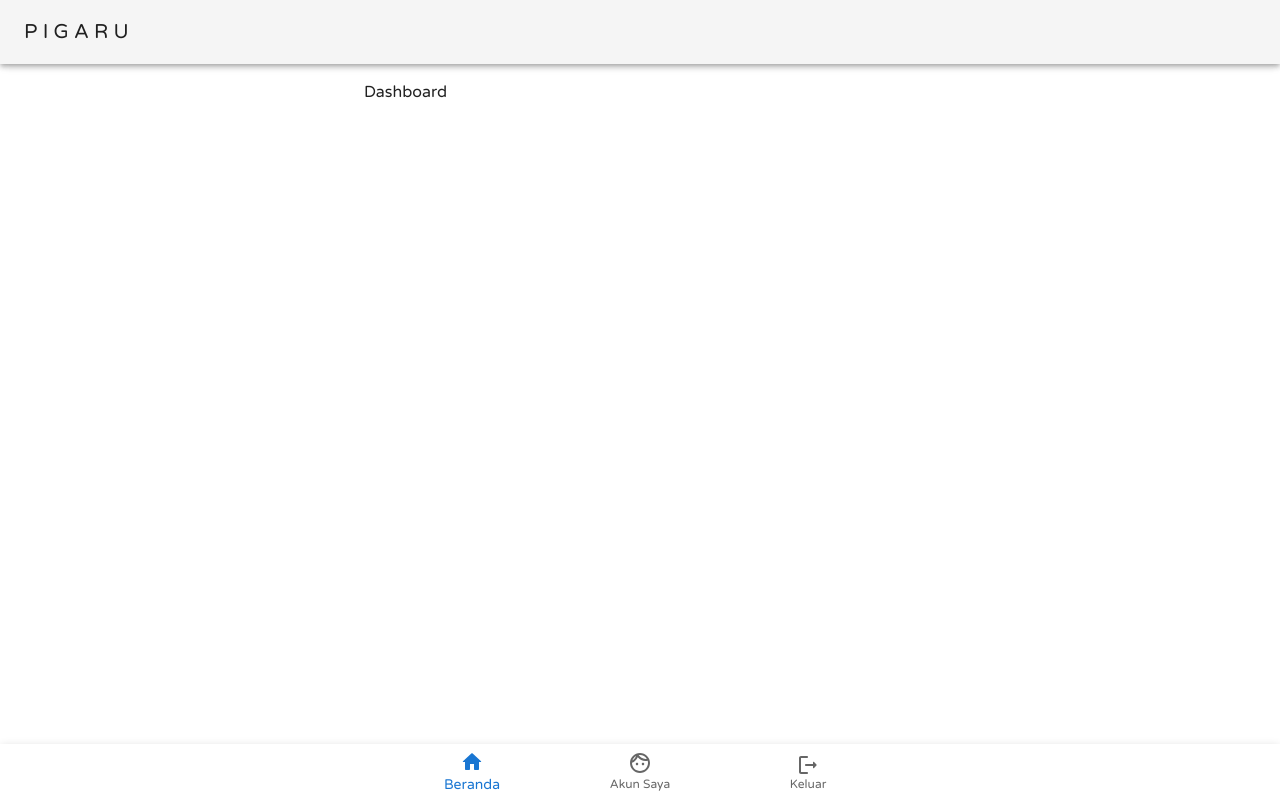
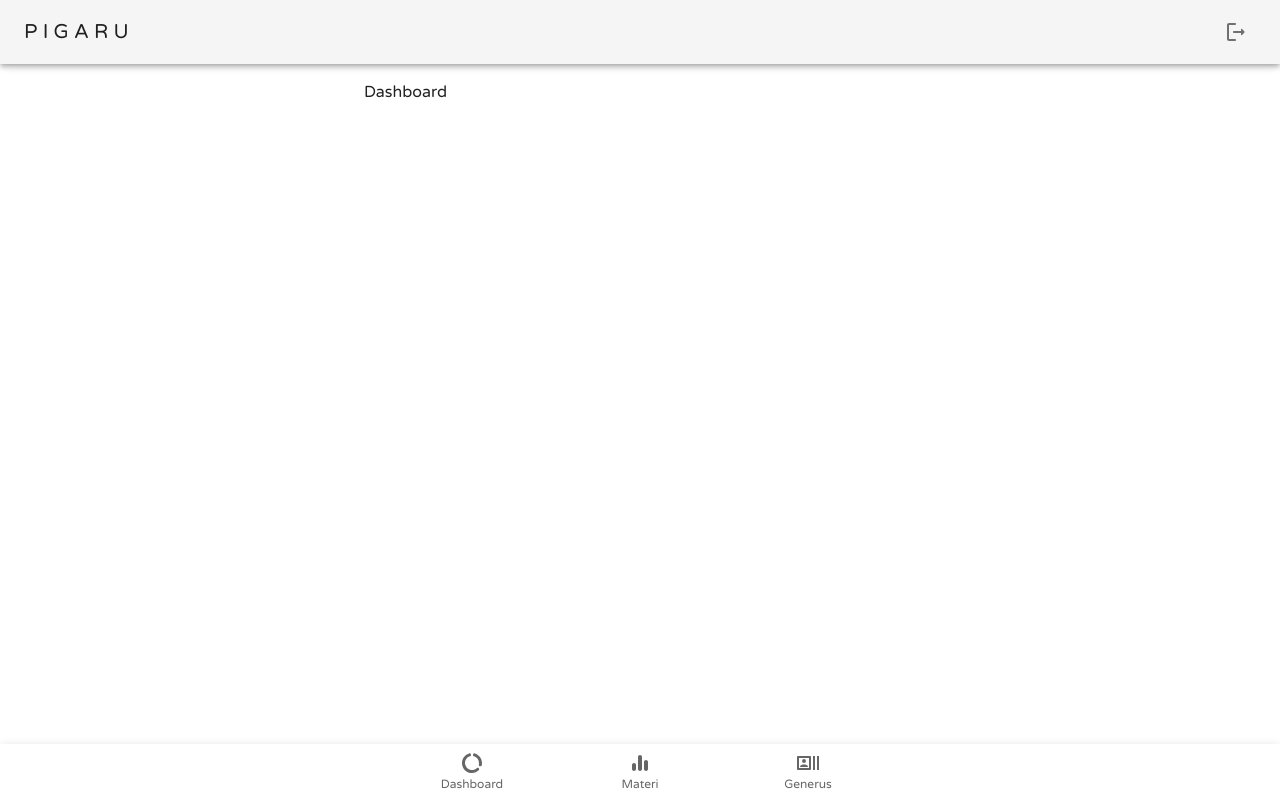
Before and after one commit to samudra-ajri/ppgbs1-web, a React (Create React App) app: page / in a window 1280 px wide. Built offline with nearby package versions, Linux system fonts and the light colour scheme; no server answers; sample sign-in values are in the browser's storage.

Commit message:
Add admin buttons nav

```diff
--- a/src/components/BottomNav.jsx
+++ b/src/components/BottomNav.jsx
@@ -1,26 +1,18 @@
 import { BottomNavigation, BottomNavigationAction, Paper } from "@mui/material"
-import HomeIcon from '@mui/icons-material/HomeRounded'
 import LoginIcon from '@mui/icons-material/LoginRounded'
 import PersonIcon from '@mui/icons-material/PersonRounded'
-import LogoutIcon from '@mui/icons-material/LogoutRounded'
 import ProfileIcon from '@mui/icons-material/FaceOutlined'
+import BarIcon from '@mui/icons-material/EqualizerRounded';
+import DashboardIcon from '@mui/icons-material/DataUsageRounded';
+import PeopleListIcon from '@mui/icons-material/RecentActorsOutlined';
 import { useState } from "react"
-import { Link, useNavigate } from "react-router-dom"
+import { Link } from "react-router-dom"
 import { Box } from "@mui/system"
-import { useDispatch, useSelector } from "react-redux"
-import { logout, reset } from "../features/auth/authSlice"
+import { useSelector } from "react-redux"
 
 function BottomNav() {
-  const navigate = useNavigate()
-  const dispatch = useDispatch()
   const { user } = useSelector((state) => state.auth)
   const [value, setValue] = useState(0)
-
-  const onLogout = () => {
-    dispatch(logout())
-    dispatch(reset())
-    navigate('/')
-  }
 
   return (
     <Box sx={{ pb: 10 }}>
@@ -33,15 +25,17 @@ function BottomNav() {
           }}
         >
           {user ? (
-          [
-            <BottomNavigationAction key="home" component={Link} to="/" label="Beranda" icon={<HomeIcon />} />,
-            <BottomNavigationAction key="profile" component={Link} to="/profile" label="Akun Saya" icon={<ProfileIcon />} />,
-            <BottomNavigationAction key="logout" onClick={onLogout} label="Keluar" icon={<LogoutIcon />} />
+              user.role !== 'GENERUS' ? [
+                <BottomNavigationAction key="dashboard" component={Link} to="/" label="Dashboard" value="dashboard" icon={<DashboardIcon />} />,
+                <BottomNavigationAction key="progress" component={Link} to="/" label="Materi" value="progress" icon={<BarIcon />} />,
+                <BottomNavigationAction key="people" component={Link} to="/" label="Generus" value="people" icon={<PeopleListIcon />} />,
+              ] : [
+                <BottomNavigationAction key="profile" component={Link} to="/profile" label="Akun Saya" value="profile" icon={<ProfileIcon />} />,
               ]
           ) : (
             [
-            <BottomNavigationAction key="login" component={Link} to="/login" label="Masuk" icon={<LoginIcon />} />,
-            <BottomNavigationAction key="register" component={Link} to="/register" label="Registrasi" icon={<PersonIcon />} />
+              <BottomNavigationAction key="login" component={Link} to="/login" label="Masuk" value="login" icon={<LoginIcon />} />,
+              <BottomNavigationAction key="register" component={Link} to="/register" label="Registrasi" value="register" icon={<PersonIcon />} />
             ]
           )}
         </BottomNavigation>
--- a/src/components/Header.jsx
+++ b/src/components/Header.jsx
@@ -1,7 +1,21 @@
-import { AppBar, Toolbar, Typography } from '@mui/material'
+import { AppBar, IconButton, Toolbar, Typography } from '@mui/material'
 import { Box } from '@mui/system'
+import { useDispatch, useSelector } from 'react-redux'
+import { useNavigate } from 'react-router-dom'
+import LogoutIcon from '@mui/icons-material/LogoutRounded'
+import { logout, reset } from "../features/auth/authSlice"
 
 function Header() {
+  const dispatch = useDispatch()
+  const navigate = useNavigate()
+  const { user } = useSelector((state) => state.auth)
+
+  const onLogout = () => {
+    dispatch(logout())
+    dispatch(reset())
+    navigate('/')
+  }
+
   return (
     <>
       <Box sx={{ pt: 10 }}>
@@ -10,6 +24,7 @@ function Header() {
             <Typography variant="h6" component="div" sx={{ flexGrow: 1 }}>
               P I G A R U
             </Typography>
+            {user ? (<IconButton onClick={onLogout}><LogoutIcon /></IconButton>) : (<></>)}
           </Toolbar>
         </AppBar>
       </Box>
```
Lines whose indentation alone changed are shown as unchanged.
